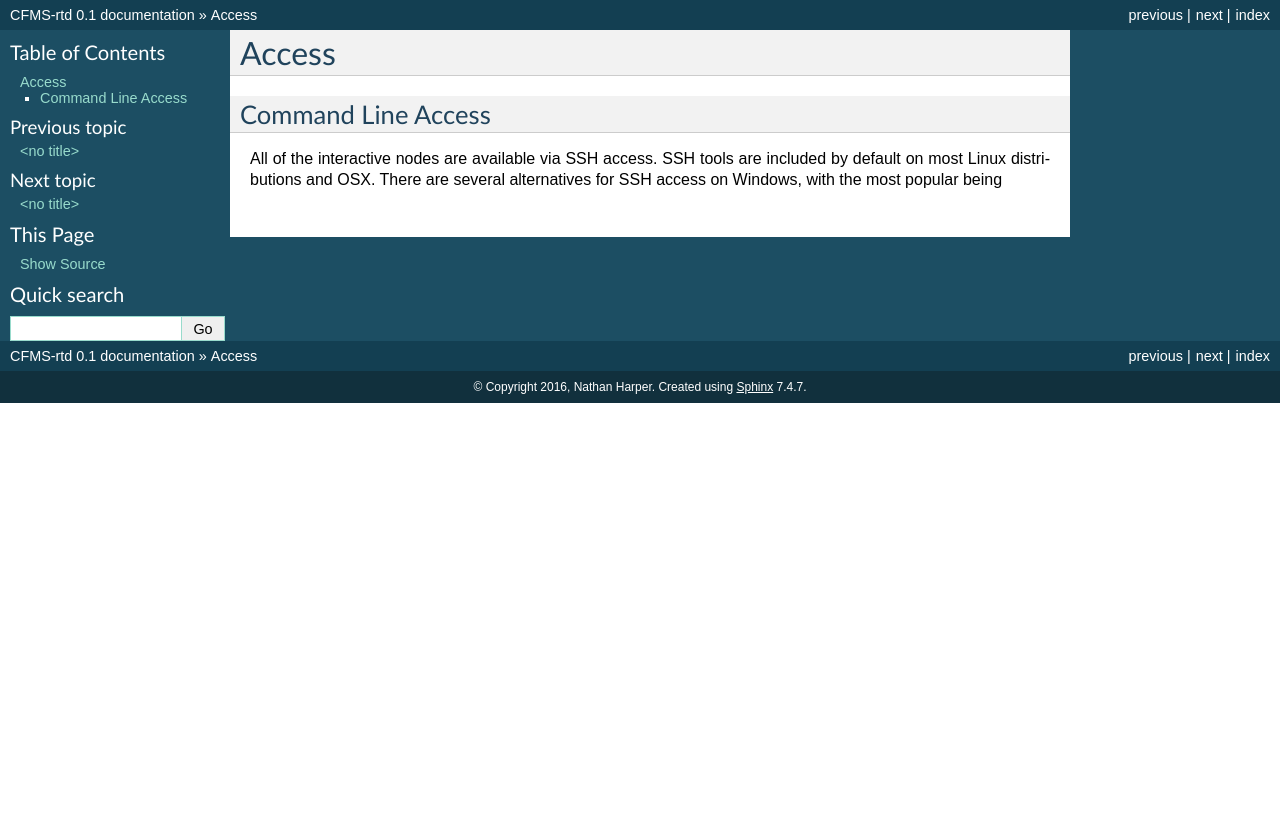
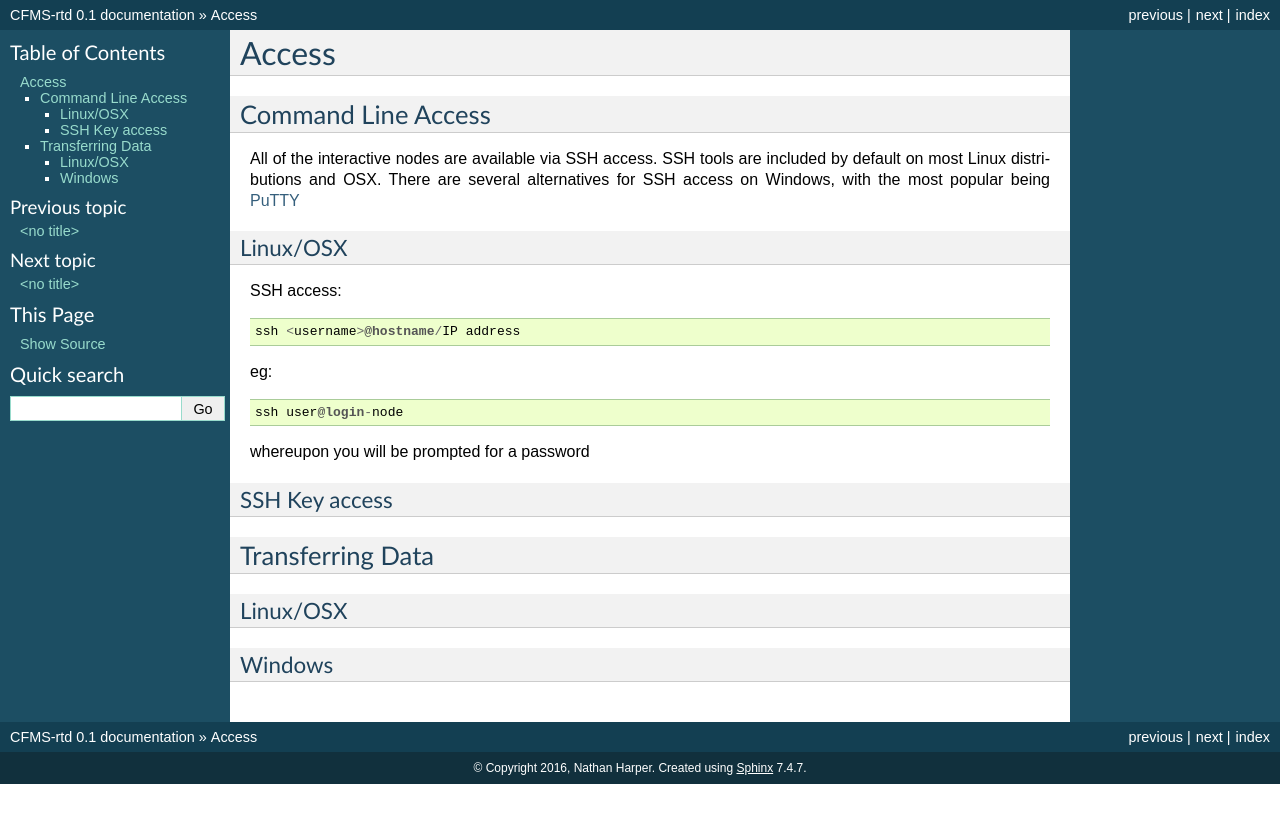
Before and after one commit to CFMS/cfms-rtd, a Sphinx documentation site: the page built from docs/access.rst, in a window 1280 px wide. Shown: the top 823 px of the page. Built offline with Sphinx 7.4.7, drawn with Linux system fonts in a browser that asks for light colours; pages that are not in the unit, such as notebooks, are missing from menus.

Commit message:
various updates

```diff
--- a/docs/access.rst
+++ b/docs/access.rst
@@ -7,6 +7,36 @@ Command Line Access
 
 All of the interactive nodes are available via SSH access.   SSH tools are
 included by default on most Linux distributions and OSX.   There are several
-alternatives for SSH access on Windows, with the most popular being
+alternatives for SSH access on Windows, with the most popular being PuTTY_
 
 .. _PuTTY: http://www.chiark.greenend.org.uk/~sgtatham/putty/download.html
+
+Linux/OSX
+---------
+
+SSH access::
+
+  ssh <username>@hostname/IP address
+
+eg::
+
+  ssh user@login-node
+
+whereupon you will be prompted for a password
+
+SSH Key access
+--------------
+
+
+
+
+
+
+Transferring Data
+=================
+
+Linux/OSX
+---------
+
+Windows
+-------
--- a/docs/index.rst
+++ b/docs/index.rst
@@ -21,7 +21,6 @@ Contents:
    :caption: HPC Cluster
 
    access
-   movingdata
    runningjobs
    goodpractice
 
```
Also changed, not shown: docs/Introduction.rst (+4 -3 lines), docs/index.md (deleted, +0 -2 lines), docs/movingdata.rst (deleted), 1 other file.
